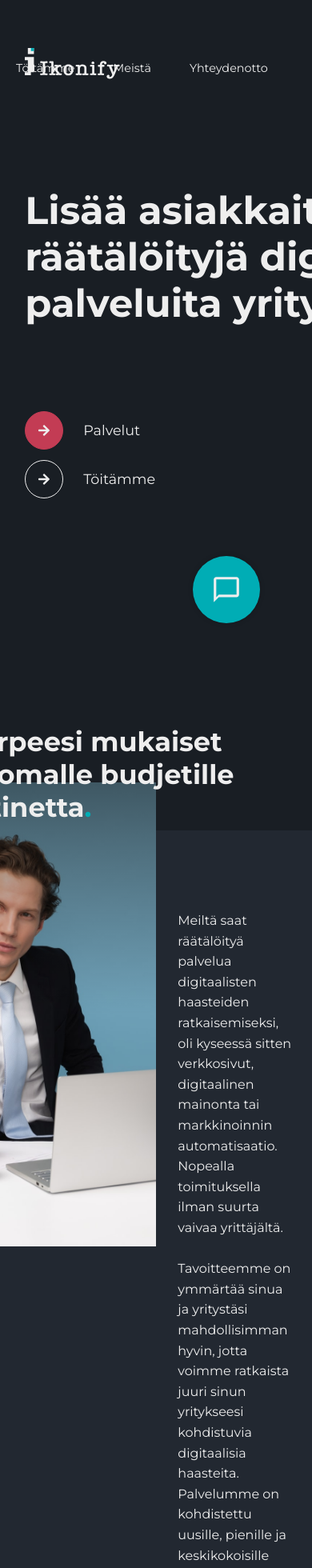
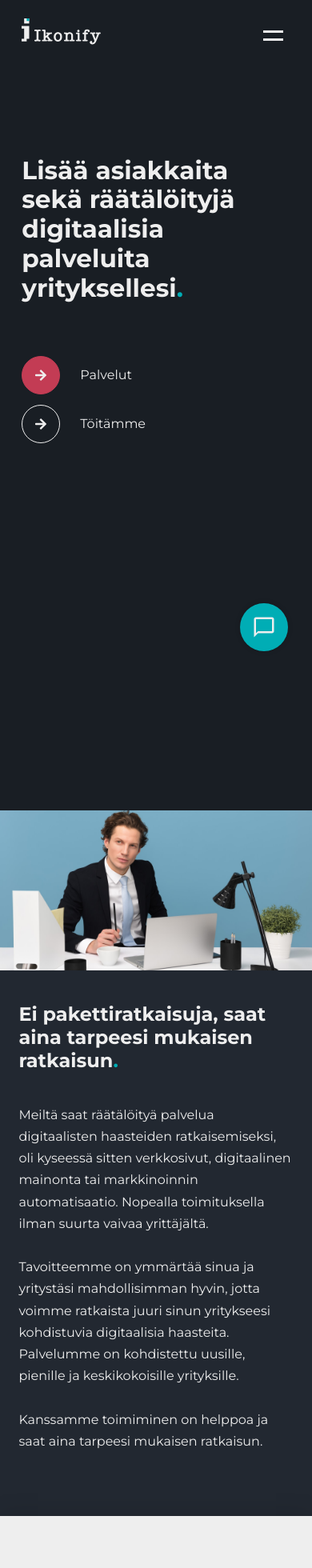
Before and after one commit to BenPanyanil/ikonify-react-app, a React (Create React App) app: page / in a window 390 px wide. Shown: the top 1960 px of the page at 80% size. Built offline with nearby package versions, Linux system fonts and the light colour scheme.

Commit message:
mobile view updated

```diff
--- a/src/App.js
+++ b/src/App.js
@@ -2,6 +2,7 @@ import React from 'react';
 import { BrowserRouter as Router, Switch, Route } from 'react-router-dom';
 
 import NavBar from './components/NavBar';
+import MobileMenu from './components/MobileMenu';
 import HomePage from './pages/HomePage';
 import Palvelut from './pages/Palvelut';
 import Toitamme from './pages/Toitamme';
@@ -14,6 +15,7 @@ function App() {
     <Router>
       <div className='App'>
         <NavBar />
+        <MobileMenu />
         <Switch>
           <Route exact path='/' component={HomePage} />
           <Route path='/palvelut' component={Palvelut} />
--- a/src/components/ChatSystem.js
+++ b/src/components/ChatSystem.js
@@ -35,4 +35,20 @@ const Wrapper = styled.div`
 
     box-shadow: 0px 0px 6px rgba(0, 0, 0, 0.2);
   }
+
+  @media only screen and (max-width: 480px) {
+    bottom: 30px;
+    right: 30px;
+
+    .chatButton {
+      width: 60px;
+      height: 60px;
+
+      font-size: 30px;
+
+      cursor: pointer;
+
+      box-shadow: 0px 0px 6px rgba(0, 0, 0, 0.2);
+    }
+  }
 `;
--- a/src/components/HeaderText.js
+++ b/src/components/HeaderText.js
@@ -31,4 +31,10 @@ const Wrapper = styled.div`
       font-size: 2.1rem;
     }
   }
+
+  @media only screen and (max-width: 480px) {
+    h2 {
+      font-size: 1.5rem;
+    }
+  }
 `;
--- a/src/components/HeroText.js
+++ b/src/components/HeroText.js
@@ -32,4 +32,11 @@ const Wrapper = styled.div`
   @media only screen and (max-width: 800px) {
     font-size: 2rem;
   }
+
+  @media only screen and (max-width: 480px) {
+    font-size: 1.3rem;
+    line-height: 2.3rem;
+    width: 100%;
+    min-width: 50px;
+  }
 `;
--- a/src/components/Logo.js
+++ b/src/components/Logo.js
@@ -56,16 +56,22 @@ const Wrapper = styled.div`
     transition-duration: 200ms;
   }
 
+  @media only screen and (max-width: 1440px) {
+    #standalone {
+      left: -75px;
+      top: -30px;
+    }
+  }
+
   @media only screen and (max-width: 1024px) {
     #standalone {
       display: none;
     }
   }
 
-  @media only screen and (max-width: 1440px) {
-    #standalone {
-      left: -75px;
-      top: -30px;
+  @media only screen and (max-width: 480px) {
+    #basic {
+      width: 100px;
     }
   }
 `;
--- /dev/null
+++ b/src/components/MobileMenu.js
@@ -0,0 +1,148 @@
+import React, { useState } from 'react';
+import { Link } from 'react-router-dom';
+import styled from 'styled-components';
+import ikonify from '../img/ikonifyStandAloneDark.svg';
+
+export default function MobileMenu() {
+  const [active, setActive] = useState(false);
+
+  return (
+    <Wrapper>
+      <div
+        onClick={() => setActive(!active)}
+        className={`icon ${active ? 'active' : null}`}
+      >
+        <div className='hamburger'></div>
+      </div>
+      <div className={`nav-container ${active ? 'active' : null}`}>
+        <ul className={`nav-links ${active ? 'active' : null}`}>
+          <Link onClick={() => setActive(!active)} to='/'>
+            <li style={{ transitionDelay: '0ms' }}>Etusivu</li>
+          </Link>
+          <Link onClick={() => setActive(!active)} to='/palvelut'>
+            <li style={{ transitionDelay: '100ms' }}>Palvelut</li>
+          </Link>
+          <Link onClick={() => setActive(!active)} to='/toitamme'>
+            <li style={{ transitionDelay: '200ms' }}>Töitämme</li>
+          </Link>
+          <Link onClick={() => setActive(!active)} to='/meista'>
+            <li style={{ transitionDelay: '300ms' }}>Meistä</li>
+          </Link>
+          <Link onClick={() => setActive(!active)} to='/yhteydenotto'>
+            <li style={{ transitionDelay: '400ms' }}>Yhteydenotto</li>
+          </Link>
+          <li style={{ transitionDelay: '500ms' }}>
+            <img alt='ikonify' src={ikonify} />
+          </li>
+        </ul>
+      </div>
+    </Wrapper>
+  );
+}
+
+const Wrapper = styled.div`
+  .icon {
+    z-index: 10001;
+    position: absolute;
+    top: 5vw;
+    right: 6vw;
+    width: 50px;
+    height: 50px;
+    cursor: pointer;
+    display: flex;
+    align-items: center;
+    justify-content: center;
+  }
+
+  .hamburger {
+    position: relative;
+    width: 25px;
+    height: 3px;
+  }
+
+  .hamburger:before,
+  .hamburger:after {
+    content: '';
+    position: absolute;
+    width: 25px;
+    height: 3px;
+    background: var(--main-white);
+    transition: 0.3s;
+  }
+
+  .hamburger:before {
+    top: -5px;
+  }
+
+  .hamburger:after {
+    top: 5px;
+  }
+
+  .icon.active .hamburger:before {
+    top: 0;
+    width: 25px;
+    transform: rotate(45deg);
+    background: var(--main-dark-blue);
+  }
+
+  .icon.active .hamburger:after {
+    top: 0;
+    width: 25px;
+    transform: rotate(-45deg);
+    background: var(--main-dark-blue);
+  }
+
+  .nav-container {
+    position: fixed;
+    top: 0;
+    z-index: 10000;
+    width: 100vw;
+    height: 100vh;
+    visibility: hidden;
+    opacity: 0;
+    transition: 350ms;
+  }
+
+  .nav-container.active {
+    visibility: visible;
+    background: var(--main-white);
+    opacity: 1;
+  }
+
+  .nav-links {
+    list-style-type: none;
+    margin-top: 20vh;
+    text-align: center;
+    padding: 0;
+
+    li {
+      transform: translateY(40px);
+      transition-duration: 350ms;
+      margin: 30px;
+      opacity: 0;
+    }
+
+    img {
+      width: 6vw;
+      margin-top: 40px;
+      max-width: 30px;
+    }
+  }
+
+  .nav-links.active {
+    li {
+      transform: translateY(0px);
+      opacity: 1;
+    }
+  }
+
+  a {
+    text-decoration: none;
+    color: var(--main-dark-blue);
+    font-weight: 500;
+  }
+
+  @media only screen and (min-width: 800px) {
+    visibility: hidden;
+  }
+`;
--- a/src/components/NavBar.js
+++ b/src/components/NavBar.js
@@ -65,4 +65,14 @@ const Wrapper = styled.div`
   li:hover:before {
     width: 100%;
   }
+
+  @media only screen and (max-width: 800px) {
+    .nav-links {
+      display: none;
+    }
+  }
+
+  @media only screen and (max-width: 480px) {
+    padding: 6vw 7vw;
+  }
 `;
--- a/src/page-sections/Footer.js
+++ b/src/page-sections/Footer.js
@@ -52,10 +52,6 @@ export default function Footer() {
               <Link to='/yhteydenotto'>Yhteydenotto</Link>
             </li>
           </ul>
-          <ul>
-            <h5>Oikeudet</h5>
-            <li>&copy; Ikonify 2020</li>
-          </ul>
         </div>
       </div>
     </Wrapper>
@@ -63,20 +59,21 @@ export default function Footer() {
 }
 
 const Wrapper = styled.div`
-  margin-top: 400px;
-  min-height: 600px;
+  margin-top: 200px;
   width: 100vw;
   background: var(--main-dark-blue);
 
   .video-container {
     position: relative;
-    width: 55vw;
+    width: 100vw;
+    height: 500px;
     margin: 0 auto;
-    transform: translateY(-15%);
     text-align: center;
 
     video {
+      height: 100%;
       width: 100%;
+      object-fit: cover;
       position: relative;
     }
 
@@ -91,31 +88,30 @@ const Wrapper = styled.div`
 
     .link-container {
       position: absolute;
+      width: 80%;
       top: 50%;
       left: 50%;
       transform: translate(-50%, -50%);
     }
 
     .link-container > a > div {
-      margin: 8px 25px;
+      margin: 8px;
     }
   }
 
   .footer-container {
-    width: 70%;
-    display: flex;
-    justify-content: space-between;
-    align-items: flex-start;
-    border-top: 1px solid var(--main-blue);
-    padding: 30px 0;
+    width: 80%;
+    padding: 50px 0;
     margin: 0 auto;
 
     img {
-      width: 140px;
+      width: 100px;
+      margin-bottom: 40px;
     }
 
     .flex-container {
       display: flex;
+      justify-content: space-around;
 
       a {
         text-decoration: none;
@@ -125,7 +121,7 @@ const Wrapper = styled.div`
       ul {
         list-style-type: none;
         color: var(--main-white);
-        margin-left: 40px;
+        padding: 0;
 
         h5 {
           margin: 0 0 30px 0;
@@ -139,14 +135,76 @@ const Wrapper = styled.div`
     }
   }
 
-  @media only screen and (max-width: 1440px) {
-    .video-container {
-      width: 70vw;
+  @media only screen and (max-width: 800px) {
+    .footer-container {
+
+      img {
+        margin-left: 50%;
+        transform: translateX(-50%);
+      }
     }
   }
-  @media only screen and (max-width: 800px) {
+
+  @media only screen and (min-width: 480px) {
     .video-container {
-      width: 85vw;
+      width: 85%;
+      top: -60px;
+    }
+
+    .footer-container {
+      width: 60%;
+
+      img {
+        width: 140px;
+        margin-bottom: 20px;
+      }
+
+      .flex-container {
+
+        ul {
+          margin-left: 0px;
+      }
+    }
+  }
+
+
+  @media only screen and (min-width: 800px) {
+    margin-top: 400px;
+
+    .video-container {
+      width: 64vw;
+
+      .link-container > a > div {
+        margin: 10px 20px;
+      }
+    }
+
+    .footer-container {
+      width: 64vw;
+      border-top: 1px solid var(--main-blue);
+      display: flex;
+      justify-content: space-between;
+      align-items: flex-start;
+
+      img {
+        width: 140px;
+      }
+
+      .flex-container {
+        display: flex;
+        justify-content: space-between;
+        width: 40%;
+        max-width: 280px;
+      }
+    }
+
+  @media only screen and (min-width: 1441px) {
+    .video-container {
+      width: 55vw;
+    }
+
+    .footer-container {
+      width: 55vw;
     }
   }
 `;
--- a/src/page-sections/HeroSection.js
+++ b/src/page-sections/HeroSection.js
@@ -61,7 +61,20 @@ const Wrapper = styled.div`
       .flex-container {
         flex-wrap: wrap;
         margin-top: 100px;
-        width: 300px;
+        width: 260px;
       }
   }
+
+  @media only screen and (max-width: 480px) {
+    .hero-section {
+      padding: 20vh 7vw 0 7vw;
+
+      .flex-container {
+        margin-top: 60px;
+      }
+    }
+    p {
+      font-size: 1rem;
+    }
+  }
 `;
--- a/src/page-sections/Section2_Hero.js
+++ b/src/page-sections/Section2_Hero.js
@@ -14,7 +14,7 @@ export default function Section2_Hero() {
 
       <div className='text-container'>
         <HeaderText
-          text='Saat aina tarpeesi mukaiset ratkaisut ja omalle budjetille parasta vastinetta.'
+          text='Ei pakettiratkaisuja, saat aina tarpeesi mukaisen ratkaisun.'
           dark={false}
         />
         <p>
@@ -40,6 +40,51 @@ export default function Section2_Hero() {
 
 const Wrapper = styled.div`
   width: 100%;
+
+  .img-element {
+    width: 100%;
+    height: 200px;
+
+    img {
+      object-fit: cover;
+      width: 100%;
+      height: 100%;
+    }
+  }
+
+  .text-container {
+    padding: 0 6vw;
+    background: var(--main-blue);
+
+    h2 {
+      padding: 40px 0;
+      margin: 0;
+    }
+
+    p {
+      font-size: 1rem;
+      line-height: 1.7rem;
+      color: var(--main-white);
+      padding: 0 0 80px 0;
+      margin: 0;
+    }
+  }
+
+  @media only screen and (min-width: 480px) {
+    .img-element {
+      height: 400px;
+    }
+
+    .text-container {
+      padding: 0 8vw;
+
+      h2 {
+        padding: 60px 0 40px 0;
+      }
+    }
+  }
+
+  @media only screen and (min-width: 1200px) {
     height: 620px;
     position: relative;
     padding-bottom: 150px;
@@ -47,7 +92,6 @@ const Wrapper = styled.div`
     p {
       font-size: 1.1rem;
       line-height: 1.8rem;
-    color: var(--main-white);
     }
 
     .img-element {
@@ -57,12 +101,6 @@ const Wrapper = styled.div`
       position: absolute;
       top: -60px;
       z-index: 2;
-
-    img {
-      object-fit: cover;
-      width: 100%;
-      height: 100%;
-    }
 
       .overlay {
         display: block;
@@ -101,34 +139,5 @@ const Wrapper = styled.div`
         float: right;
       }
     }
-
-  @media only screen and (max-width: 1440px) {
-    p {
-      font-size: 1rem;
-      line-height: 1.6rem;
-    }
-
-    .text-container {
-      h2 {
-        right: 7vw;
-      }
-    }
-  }
-
-  @media only screen and (max-width: 1024px) {
-    .img-element {
-      width: 50vw;
-    }
-    .text-container {
-      h2 {
-        right: 0;
-      }
-
-      p {
-        width: 37vw;
-        margin: 100px 0;
-        float: right;
-      }
-    }
   }
 `;
--- a/src/page-sections/Section3_Hero.js
+++ b/src/page-sections/Section3_Hero.js
@@ -28,53 +28,84 @@ export default function Section3_Hero() {
 
 const Wrapper = styled.div`
   width: 100vw;
-  padding-bottom: 120px;
-  display: flex;
-  align-items: center;
   color: var(--main-dark-blue);
 
   .img-container {
-    width: 52vw;
-    height: 660px;
+    width: 100%;
+    height: 200px;
     fill: #eeeeee;
     box-shadow: 0px 1px 30px rgba(0, 0, 0, 0.15);
   }
 
   .text-container {
-    padding: 0 0 0 90px;
+    padding: 0 6vw;
 
     h2 {
-      transform: translateX(-25%);
+      padding: 40px 0 20px 0;
     }
 
     p {
-      width: 27vw;
-      font-size: 1.1rem;
-      line-height: 1.8rem;
-      color: var(--main-dark-blue);
-      margin-top: 50px;
+      font-size: 1rem;
+      line-height: 1.7rem;
+      padding-bottom: 80px;
     }
   }
 
+  @media only screen and (min-width: 480px) {
+    .img-container {
+      height: 350px;
+    }
 
-  @media only screen and (max-width: 1440px) {
     .text-container {
-      p {
-        font-size: 1rem;
-        line-height: 1.6rem;
+      padding: 0 8vw;
+
+      h2 {
+        padding: 60px 0 40px 0;
       }
     }
   }
 
+  @media only screen and (min-width: 480px) {
+    .img-container {
+      height: 350px;
+    }
 
-  @media only screen and (max-width: 1024px) {
     .text-container {
+      padding: 0 8vw;
+
       h2 {
-        transform: translateX(0%);
+        padding: 60px 0 40px 0;
+      }
+    }
+  }
+
+  @media only screen and (min-width: 1200px) {
+    width: 100vw;
+    padding-bottom: 120px;
+    display: flex;
+    align-items: center;
+    color: var(--main-dark-blue);
+
+    .img-container {
+      width: 52vw;
+      height: 660px;
+      fill: #eeeeee;
+      box-shadow: 0px 1px 30px rgba(0, 0, 0, 0.15);
+    }
+
+    .text-container {
+      padding: 0 0 0 90px;
+
+      h2 {
+        transform: translateX(-25%);
       }
 
       p {
-        width: 34vw;
+        width: 27vw;
+        font-size: 1.1rem;
+        line-height: 1.8rem;
+        color: var(--main-dark-blue);
+        margin-top: 50px;
       }
     }
   }
--- a/src/page-sections/Toitamme_Hero.js
+++ b/src/page-sections/Toitamme_Hero.js
@@ -51,7 +51,6 @@ const Wrapper = styled.div`
     text-align: center;
     transform: translateY(-50%);
     margin-bottom: 120px;
-    cursor: pointer;
   }
 
   .flex-container {
```
Also changed, not shown: src/img/ikonifyStandAloneDark.svg (added). Lines whose indentation alone changed are shown as unchanged.
